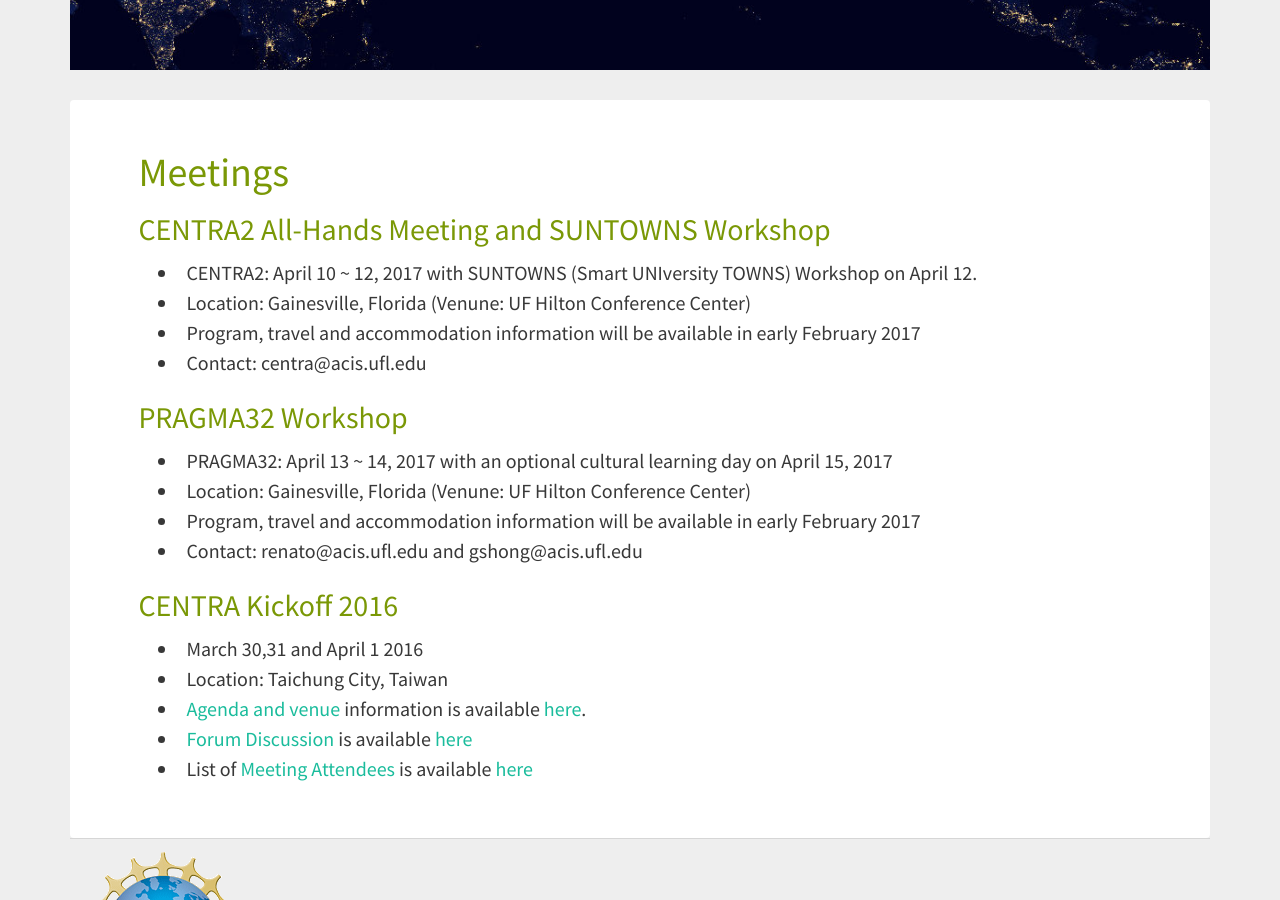
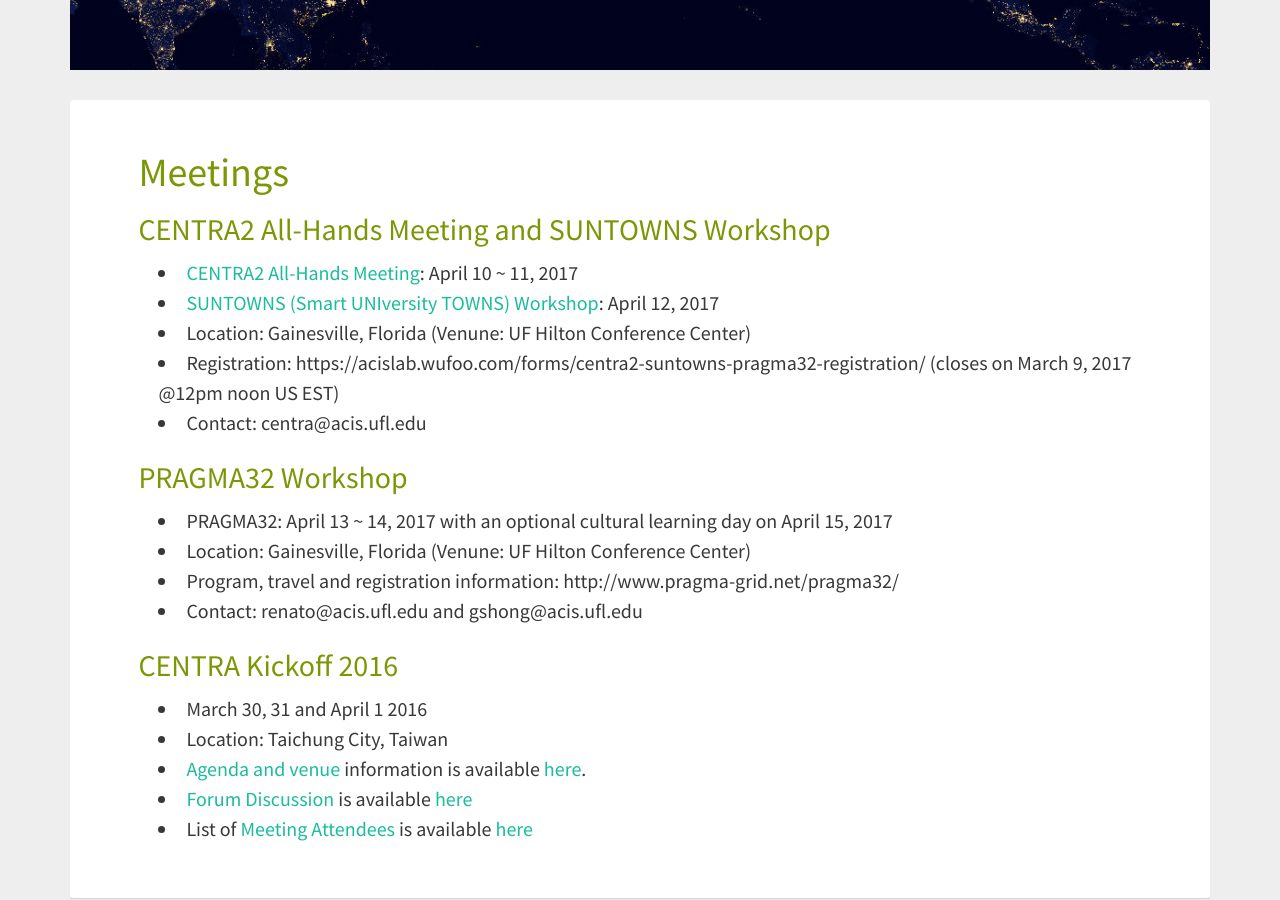
Before and after one commit to hmchou56/centra8, a Jekyll site: the page built from meetings.md, in a window 1280 px wide and 900 px high, scrolled down 231 px. Built offline with Jekyll 4.4.1, drawn with Linux system fonts in a browser that asks for light colours; nearby versions of some CDN libraries.

Commit message:
added links to April meetings and registration

```diff
--- a/meetings.md
+++ b/meetings.md
@@ -9,21 +9,22 @@
 # Meetings
 
 ### CENTRA2 All-Hands Meeting and SUNTOWNS Workshop
-* CENTRA2: April 10 ~ 12, 2017 with SUNTOWNS (Smart UNIversity TOWNS) Workshop on April 12.
+* <a href="http://www.globalcentra.org/centra2/">CENTRA2 All-Hands Meeting</a>: April 10 ~ 11, 2017
+* <a href="http://www.globalcentra.org/suntowns2017/">SUNTOWNS (Smart UNIversity TOWNS) Workshop</a>: April 12, 2017
 * Location: Gainesville, Florida (Venune: UF Hilton Conference Center)
-* Program, travel and accommodation information will be available in early February 2017
+* Registration: https://acislab.wufoo.com/forms/centra2-suntowns-pragma32-registration/ (closes on March 9, 2017 @12pm noon US EST)
 * Contact: centra@acis.ufl.edu
 <br />
 
 ### PRAGMA32 Workshop
 * PRAGMA32: April 13 ~ 14, 2017 with an optional cultural learning day on April 15, 2017
 * Location: Gainesville, Florida (Venune: UF Hilton Conference Center)
-* Program, travel and accommodation information will be available in early February 2017
+* Program, travel and registration information: http://www.pragma-grid.net/pragma32/
 * Contact: renato@acis.ufl.edu and gshong@acis.ufl.edu
 <br />
 
 ### CENTRA Kickoff 2016
-* March 30,31 and April 1 2016
+* March 30, 31 and April 1 2016
 * Location: Taichung City, Taiwan
 * [Agenda and venue](http://event.nchc.org.tw/2016/CECEA/index.php?CONTENT_ID=20) information is available [here](http://event.nchc.org.tw/2016/CECEA/index.php?CONTENT_ID=20).
 * [Forum Discussion](https://groups.google.com/forum/#!forum/centrakickoff) is available [here](https://groups.google.com/forum/#!forum/centrakickoff)
```
